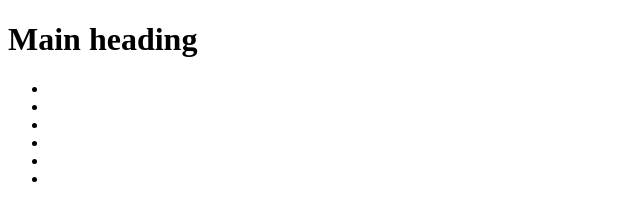
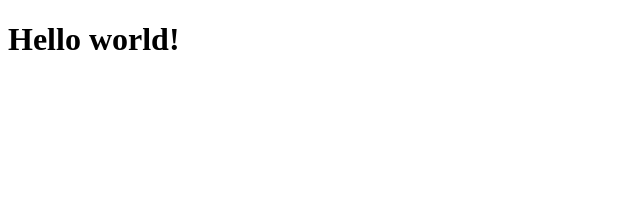
Before and after one commit to IrynaHaiduk/my-project, a plain HTML site: page index.html in a window 1280 px wide. Shown: the whole page, without its empty margins (0-640 px from the left). Drawn offline with Linux system fonts and the light colour scheme.

Commit message:
Hello world

```diff
--- a/index.html
+++ b/index.html
@@ -8,15 +8,7 @@
 </head>
 
 <body>
-    <h1>Main heading</h1>
-    <ul>
-        <li class="item1"></li>
-        <li class="item2"></li>
-        <li class="item3"></li>
-        <li class="item4"></li>
-        <li class="item5"></li>
-        <li class="item6"></li>
-    </ul>
+    <h1>Hello world!</h1>
 </body>
 
 </html>
```
